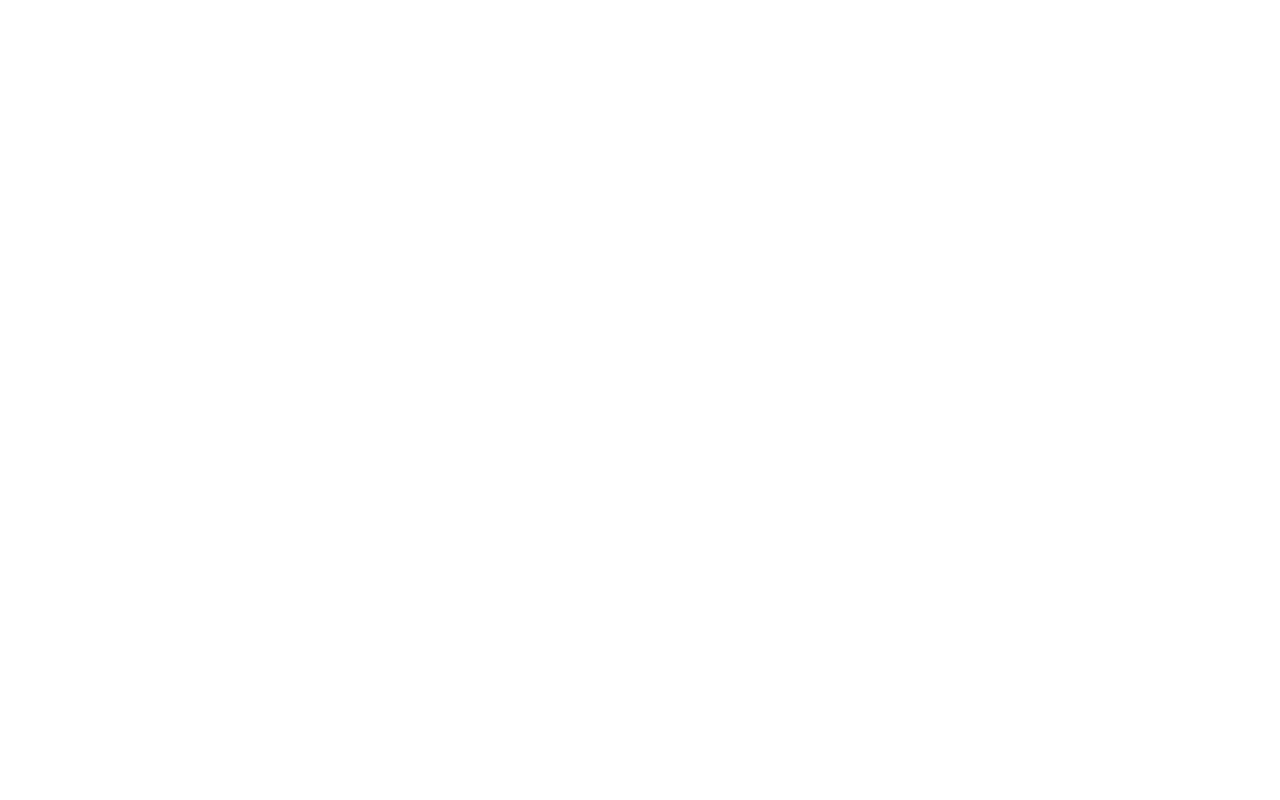
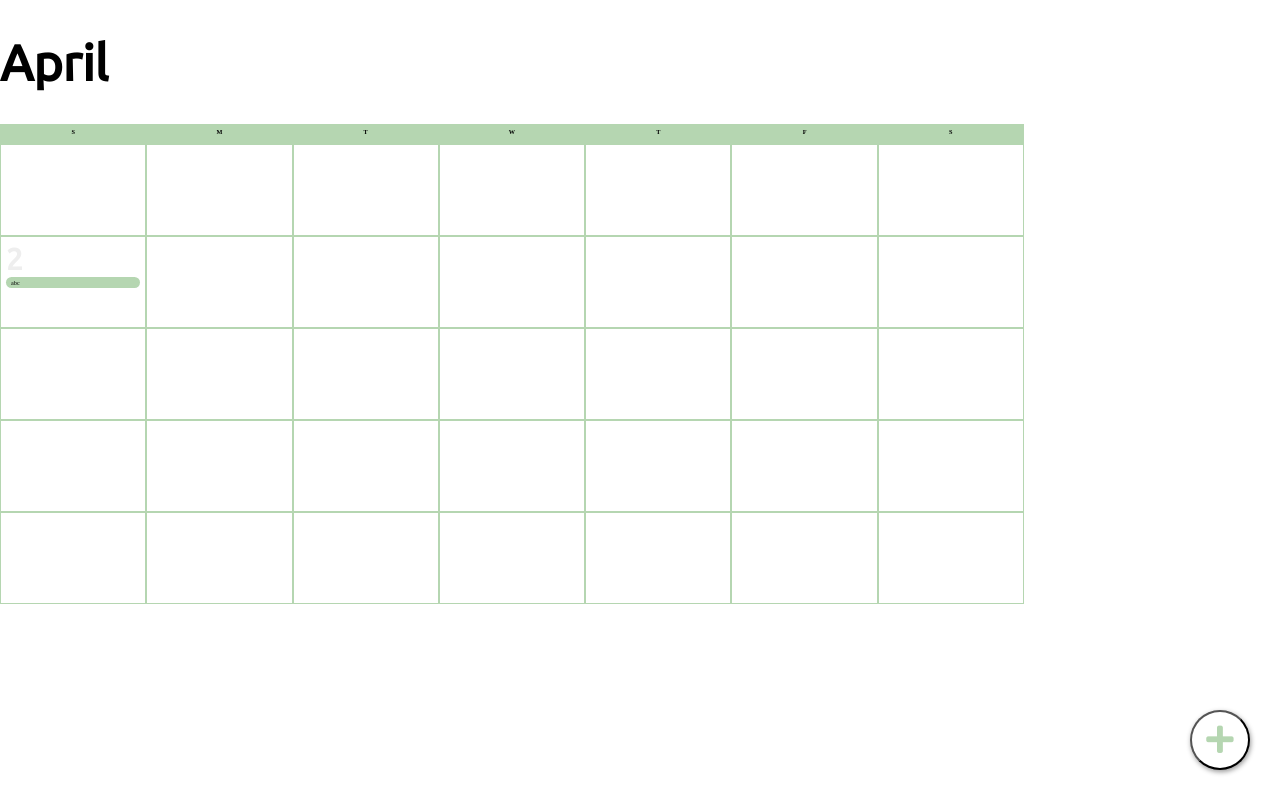
Before and after one commit to dnuhh/interface2_project3, a plain HTML site: page pages/events.html in a window 1280 px wide. Drawn offline with Linux system fonts and the light colour scheme.

Commit message:
Update events.html

```diff
--- a/pages/events.html
+++ b/pages/events.html
@@ -1,12 +1,132 @@
 <!DOCTYPE html>
 <html lang="">
+
 <head>
     <meta charset="utf-8">
     <meta name="viewport" content="width=device-width, initial-scale=1.0">
+    <link href="https://fonts.googleapis.com/css?family=Open+Sans|Ubuntu" rel="stylesheet">
+    <link rel="stylesheet" href="https://use.fontawesome.com/releases/v5.8.1/css/all.css" integrity="sha384-50oBUHEmvpQ+1lW4y57PTFmhCaXp0ML5d60M1M7uH2+nqUivzIebhndOJK28anvf" crossorigin="anonymous">
+    <link rel="stylesheet" href="../css/main.css">
+    <link rel="stylesheet" href="../css/event-page.css">
     <title></title>
 </head>
 
 <body>
+    <div id="addEvent">
+        <h3>Create New Event</h3>
+        <label for="ename"><b>Event Name</b></label>
+        <br>
+        <input type="text" placeholder="" name="ename">
+        <br>
+        <label for="etime"><b>Time</b></label>
+        <br>
+        <input type="time" placeholder="" name="etime">
+        <br>
+        <label for="edes"><b>Description</b></label>
+        <br>
+        <input type="text" placeholder="" name="edes" id="desBox">
+    </div>
+    <div id="shaded" onclick="newEvent()"></div>
+    <h1 id="currMonth">month</h1>
+    <button id="addButton" class="button" type="button" onclick="newEvent()"><i class="fas fa-plus"></i></button>
+    <div class="calendar">
+        <div class="daySq">
+            <h4>S</h4>
+        </div>
+        <div class="daySq">
+            <h4>M</h4>
+        </div>
+        <div class="daySq">
+            <h4>T</h4>
+        </div>
+        <div class="daySq">
+            <h4>W</h4>
+        </div>
+        <div class="daySq">
+            <h4>T</h4>
+        </div>
+        <div class="daySq">
+            <h4>F</h4>
+        </div>
+        <div class="daySq">
+            <h4>S</h4>
+        </div>
+        <div class="dateSq"></div>
+        <div class="dateSq"></div>
+        <div class="dateSq"></div>
+        <div class="dateSq"></div>
+        <div class="dateSq"></div>
+        <div class="dateSq"></div>
+        <div class="dateSq"></div>
 
+        <div class="dateSq">
+            <h3 class="num">2</h3>
+            <div id="abc">abc</div>
+        </div>
+        <div class="dateSq"></div>
+        <div class="dateSq"></div>
+        <div class="dateSq"></div>
+        <div class="dateSq"></div>
+        <div class="dateSq"></div>
+        <div class="dateSq"></div>
+
+        <div class="dateSq"></div>
+        <div class="dateSq"></div>
+        <div class="dateSq"></div>
+        <div class="dateSq"></div>
+        <div class="dateSq"></div>
+        <div class="dateSq"></div>
+        <div class="dateSq"></div>
+
+        <div class="dateSq"></div>
+        <div class="dateSq"></div>
+        <div class="dateSq"></div>
+        <div class="dateSq"></div>
+        <div class="dateSq"></div>
+        <div class="dateSq"></div>
+        <div class="dateSq"></div>
+
+        <div class="dateSq"></div>
+        <div class="dateSq"></div>
+        <div class="dateSq"></div>
+        <div class="dateSq"></div>
+        <div class="dateSq"></div>
+        <div class="dateSq"></div>
+        <div class="dateSq"></div>
+
+
+
+    </div>
+    <script>
+        var date = new Date();
+        var dayVal = date.getDay() + 1;
+        var month = new Array(12);
+        var day = "";
+        month[0] = "January";
+        month[1] = "February";
+        month[2] = "March";
+        month[3] = "April";
+        month[4] = "May";
+        month[5] = "June";
+        month[6] = "Julyy";
+        month[7] = "August";
+        month[8] = "September";
+        month[9] = "October";
+        month[10] = "Novermber";
+        month[11] = "December";
+        document.getElementById("currMonth").innerHTML = month[date.getMonth()];
+        function newEvent() {
+            var x = document.getElementById("addEvent");
+            var y = document.getElementById("shaded");
+            if (x.style.display === "none") {
+                x.style.display = "block";
+                y.style.display = "block";
+            } else {
+                x.style.display = "none";
+                y.style.display = "none";
+            }
+        }
+    </script>
 </body>
+
 </html>
```
